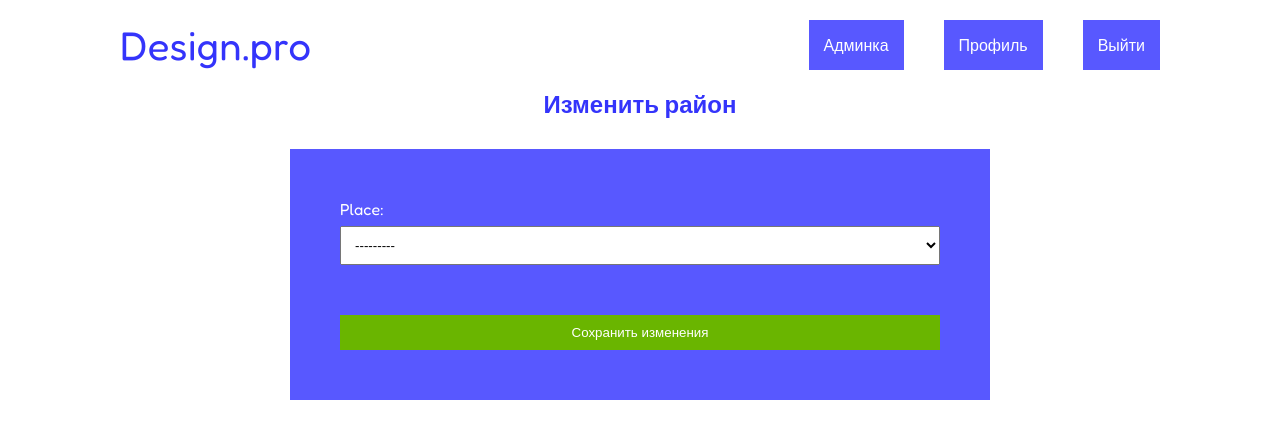
After one commit to Natrix111/praktika-2, a Django app: page /applications/profile/change_place in a window 1280 px wide. The commit adds this page. Shown: the top 439 px of the page. Run offline with Django 5.2, Linux system fonts and the light colour scheme; a user stored in the database is signed in; data comes from the database, SQL or seed files in the repository; both versions use the stored data as it was after the commit.

Commit message:
change place

```diff
--- a/applications/static/applications/css/style.css
+++ b/applications/static/applications/css/style.css
@@ -222,9 +222,20 @@ img {
     gap: 15px;
 }
 
+.profile-update {
+    width: 100%;
+    display: flex;
+    justify-content: center;
+}
+
 .profile__field {
     font-size: 16px;
     margin: 5px 0;
+}
+
+.profile__link {
+    max-width: 250px;
+    text-align: center;
 }
 
 .profile__applications {
@@ -284,6 +295,19 @@ img {
     text-align: center;
     font-size: 16px;
     color: #999;
+}
+
+.profile-update__button {
+    width: 100%;
+    max-width: none;
+    background: #6ab500;
+    padding: 10px;
+    color: #fff;
+    text-decoration: none;
+    margin-top: 30px;
+    display: inline-block;
+    text-align: center;
+    border: none;
 }
 
 .profile__create {
--- /dev/null
+++ b/applications/templates/change_place.html
@@ -0,0 +1,15 @@
+{% extends "base.html" %}
+
+{% block content %}
+<section>
+    <h2 class="profile__title title">Изменить район</h2>
+
+    <div class="profile-update">
+        <form method="post" class="register__form">
+            {% csrf_token %}
+            {{ form.as_p }}
+        <button type="submit" class="profile-update__button">Сохранить изменения</button>
+        </form>
+    </div>
+</section>
+{% endblock %}
--- a/applications/templates/profile.html
+++ b/applications/templates/profile.html
@@ -14,6 +14,7 @@
             <p class="profile__field"><strong>Email:</strong> {{ user.email }}</p>
             <p class="profile__field"><strong>Дата рождения:</strong> {{ user.date_of_birth|date:"d.m.Y" }}</p>
             <p class="profile__field"><strong>Ваш район:</strong> {{ user.place }}</p>
+            <a href="{% url 'change_place' %}" class="profile__link button">Изменить район</a>
         {% endif %}
     </div>
 
--- a/applications/urls.py
+++ b/applications/urls.py
@@ -9,5 +9,6 @@ urlpatterns = [
     path('logout/', views.logout_view, name='logout'),
     path('create_application/', views.ApplicationCreate.as_view(), name='create_application'),
     path('profile/', views.Profile.as_view(), name='profile'),
+    path('profile/change_place', views.UpdatePlaceView.as_view(), name='change_place'),
     path('delete/<int:pk>/', views.ApplicationDelete.as_view(), name='delete_application'),
 ]
--- a/applications/views.py
+++ b/applications/views.py
@@ -1,3 +1,5 @@
+from pyexpat.errors import messages
+
 from django.shortcuts import render
 
 from django.shortcuts import render, redirect
@@ -9,7 +11,8 @@ from django.contrib.auth.mixins import LoginRequiredMixin
 
 
 from . forms import ApplicationForm
-from .models import Application
+from .models import Application, User
+
 
 class index(generic.ListView):
     model = Application
@@ -63,3 +66,21 @@ class ApplicationDelete(generic.DeleteView):
     model = Application
     template_name = 'delete_application.html'
     success_url = reverse_lazy('profile')
+
+class UpdatePlaceView(LoginRequiredMixin, generic.UpdateView):
+    model = User
+    fields = ['place']
+    template_name = 'change_place.html'
+    success_url = reverse_lazy('profile')
+
+    def get_object(self):
+        return self.request.user
+
+    def form_valid(self, form):
+        applications = Application.objects.filter(user=self.request.user)
+
+        if applications.filter(status__in=['new', 'in_progress']).exists():
+            form.add_error('place', 'Вы можете изменить район только если все ваши заявки находятся в статусе "Выполнено".')
+            return self.form_invalid(form)
+
+        return super().form_valid(form)
```
Also changed, not shown: db.sqlite3, media/admin/Без_названия_2.jpeg (added), media/admin/Без_названия_JyUvVVF.jpeg (added), media/admin/Без_названия_drv6sD4.jpeg (added), media/admin/Без_названия_jNaUXgt.jpeg (added), media/applications/Без_названия_5ShFsMV.jpeg (added), media/applications/Без_названия_BPIMMFa.jpeg (added), media/applications/Без_названия_J6ad9Am.jpeg (added), media/applications/Без_названия_JvxmFwD.jpeg (added), media/applications/Без_названия_OGfAKtb.jpeg (added), media/applications/Без_названия_Opqlff9.jpeg (added), media/applications/Без_названия_QZuYeMo.jpeg (added), media/applications/Без_названия_R0lqrJi.jpeg (added), media/applications/Без_названия_T3oh8z4.jpeg (added).
